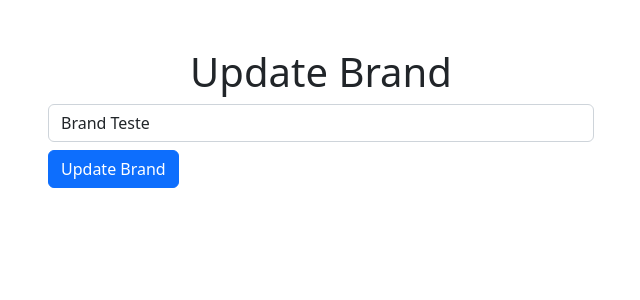
After one commit to Rafawastaken/ecommerce-template, a Flask app: page /updatebrand/1 in a window 1280 px wide. The commit adds this page. Shown: the top 300 px of the page, without its empty margins (319-959 px from the left). Run offline with Flask 2, Linux system fonts and the light colour scheme; a user stored in the database is signed in; data comes from the database, SQL or seed files in the repository; both versions use the stored data as it was after the commit; some libraries are stand-ins or nearby versions.

Commit message:
update brand

```diff
--- a/shop/admin/routes.py
+++ b/shop/admin/routes.py
@@ -16,7 +16,6 @@ def admin():
     if 'email' not in session:
         flash('Please log in first', 'danger')
         return redirect(url_for('login'))
-
     # Query products
     products = Addproduct.query.all()
     return render_template('admin/index.html', title = 'Admin Page', products = products)
@@ -28,7 +27,6 @@ def brands():
     if 'email' not in session:
         flash('Please log in first', 'danger')
         return redirect(url_for('login'))
-
     # Query brands
     brands = Brand.query.order_by(Brand.id.desc()).all()
     return render_template('admin/brand.html', title = 'Brand Page', brands = brands)
@@ -40,7 +38,6 @@ def categories():
     if 'email' not in session:
         flash("Please log in first", 'danger')
         return redirect(url_for('login'))
-
     # Query categories
     categories = Category.query.order_by(Category.id.desc()).all()
     return render_template('admin/brand.html', title = 'Category Page', categories = categories)
--- a/shop/products/routes.py
+++ b/shop/products/routes.py
@@ -21,6 +21,26 @@ def addbrand():
         flash(f"Brand: '{getbrand}' added to database!", "success")
         return redirect(url_for('addbrand'))
     return render_template('products/addbrand.html', brands = True, title = 'Add Brand')
+
+# Update Brand
+@app.route('/updatebrand/<int:id>', methods = ['POST', 'GET'])
+def updatebrand(id):
+    # Check if user is authenticated
+    if 'email' not in session:
+        flash("Please log in first", 'danger')
+        return redirect(url_for('login'))
+
+    update_brand = Brand.query.get_or_404(id)
+    brand = request.form.get('brand')
+
+    # If form is submited, update.
+    if request.method == 'POST':
+        update_brand.name = brand
+        db.session.commit()
+        flash(f'Brand {brand} updated with success!', 'success')
+        return redirect(url_for('brands'))
+
+    return render_template('products/updatebrand.html', title = 'Update Brand', update_brand = update_brand)
 
 # Add Category
 @app.route('/addcat', methods = ['GET', 'POST'])
--- /dev/null
+++ b/shop/templates/products/updatebrand.html
@@ -0,0 +1,38 @@
+{% extends 'layout.html' %}
+<!-- Content -->
+{% block content %}
+<div class="container">
+  <div class="row">
+    <div class="col-md-3"></div>
+    <div class="col-md-6">
+      {% if update_brand %}
+      <h1 class="text-center mt-5">Update Brand</h1>
+      <form method="POST">
+        <input
+          type="text"
+          name="brand"
+          class="form-control"
+          value="{{update_brand.name}}"
+        />
+        <input
+          type="submit"
+          value="Update Brand"
+          class="btn btn-primary mt-2"
+        />
+      </form>
+      {% else %}
+      <h1 class="text-center mt-5">Update Category</h1>
+      <form method="POST">
+        <input type="text" name="category" class="form-control" />
+        <input
+          type="submit"
+          value="Update Category"
+          class="btn btn-primary mt-2"
+        />
+      </form>
+      {% endif %}
+    </div>
+    <div class="col-md-3"></div>
+  </div>
+</div>
+{% endblock %}
```
Also changed, not shown: shop/templates/admin/brand.html (+7 -1 lines), shop/database.db.
